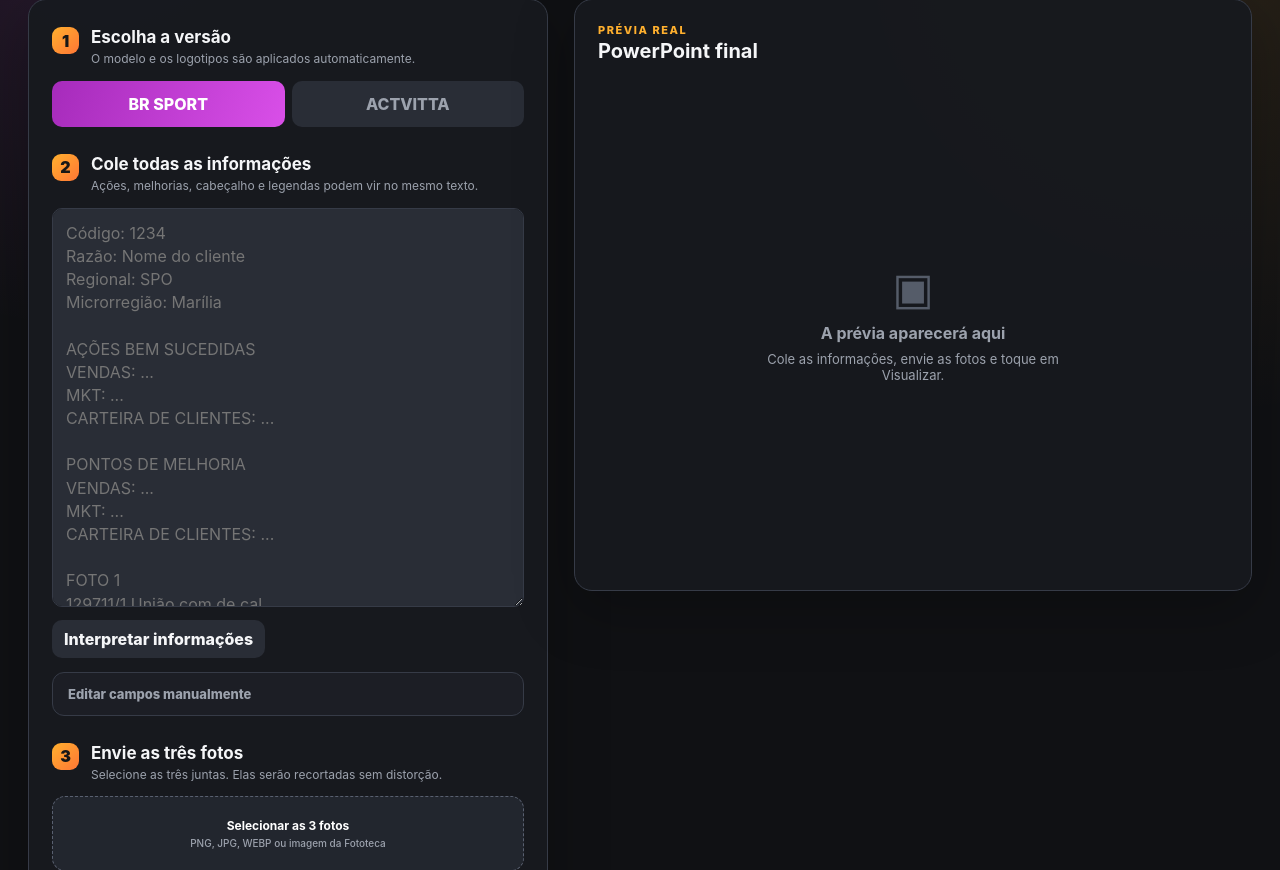
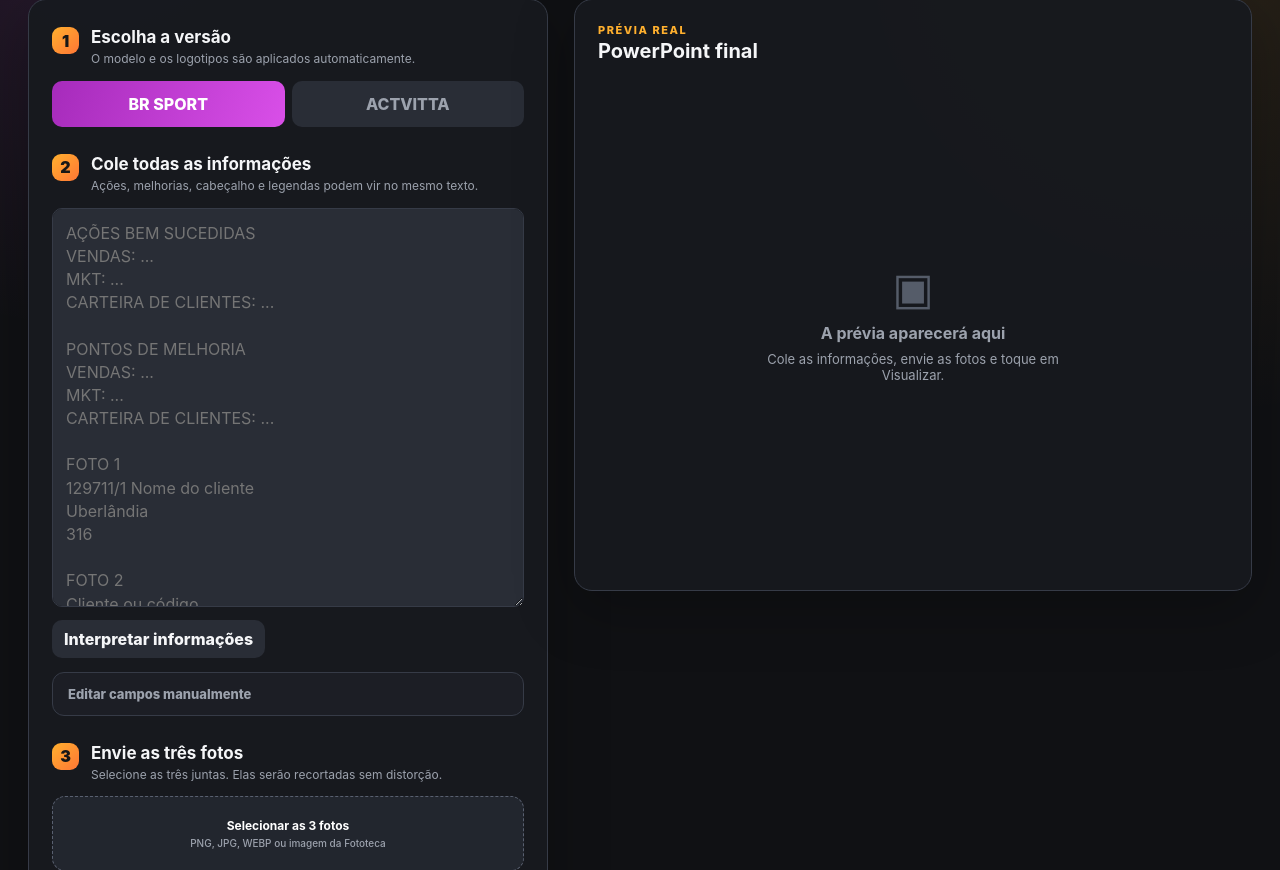
Before and after one commit to nimotodagod-rgb/nimo, a Flask app: page / in a window 1280 px wide. Shown: the part 115-985 px from the top of the page. Run offline with Flask 3, Linux system fonts and the light colour scheme.

Commit message:
Separar codigo e nome na entrada rapida

```diff
--- a/web/static/sw.js
+++ b/web/static/sw.js
@@ -1,4 +1,4 @@
-const CACHE = "conquistando-v3";
+const CACHE = "conquistando-v4";
 const STATIC = [
   "/",
   "/static/styles.css",
--- a/web/templates/index.html
+++ b/web/templates/index.html
@@ -43,12 +43,7 @@
           <p>Ações, melhorias, cabeçalho e legendas podem vir no mesmo texto.</p>
         </div>
       </div>
-      <textarea id="quickText" rows="16" spellcheck="true" placeholder="Código: 1234
-Razão: Nome do cliente
-Regional: SPO
-Microrregião: Marília
-
-AÇÕES BEM SUCEDIDAS
+      <textarea id="quickText" rows="16" spellcheck="true" placeholder="AÇÕES BEM SUCEDIDAS
 VENDAS: ...
 MKT: ...
 CARTEIRA DE CLIENTES: ...
@@ -59,7 +54,7 @@
 CARTEIRA DE CLIENTES: ...
 
 FOTO 1
-129711/1 União com de cal
+129711/1 Nome do cliente
 Uberlândia
 316
 
```
Also changed, not shown: web/parser.py (+11 -0 lines).
